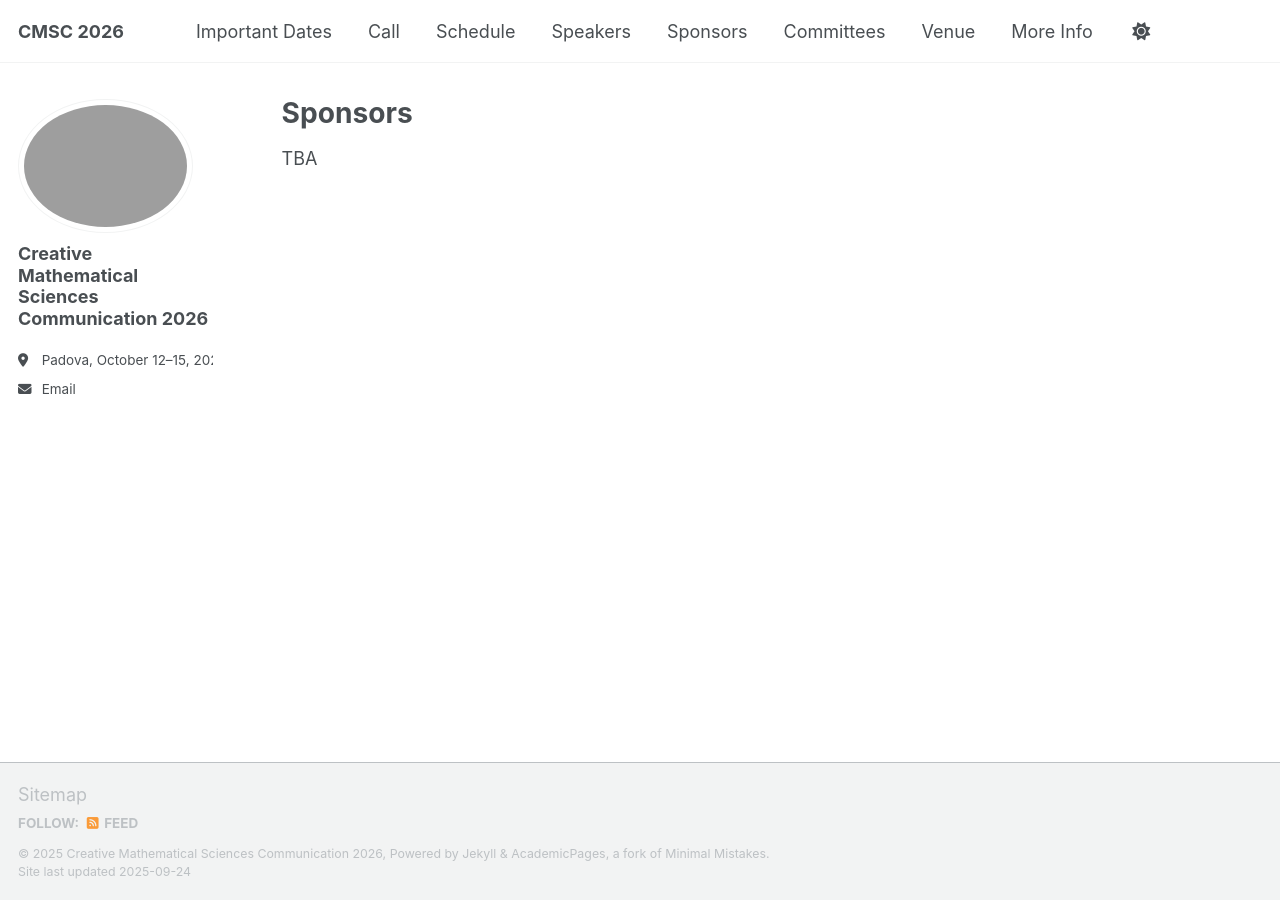
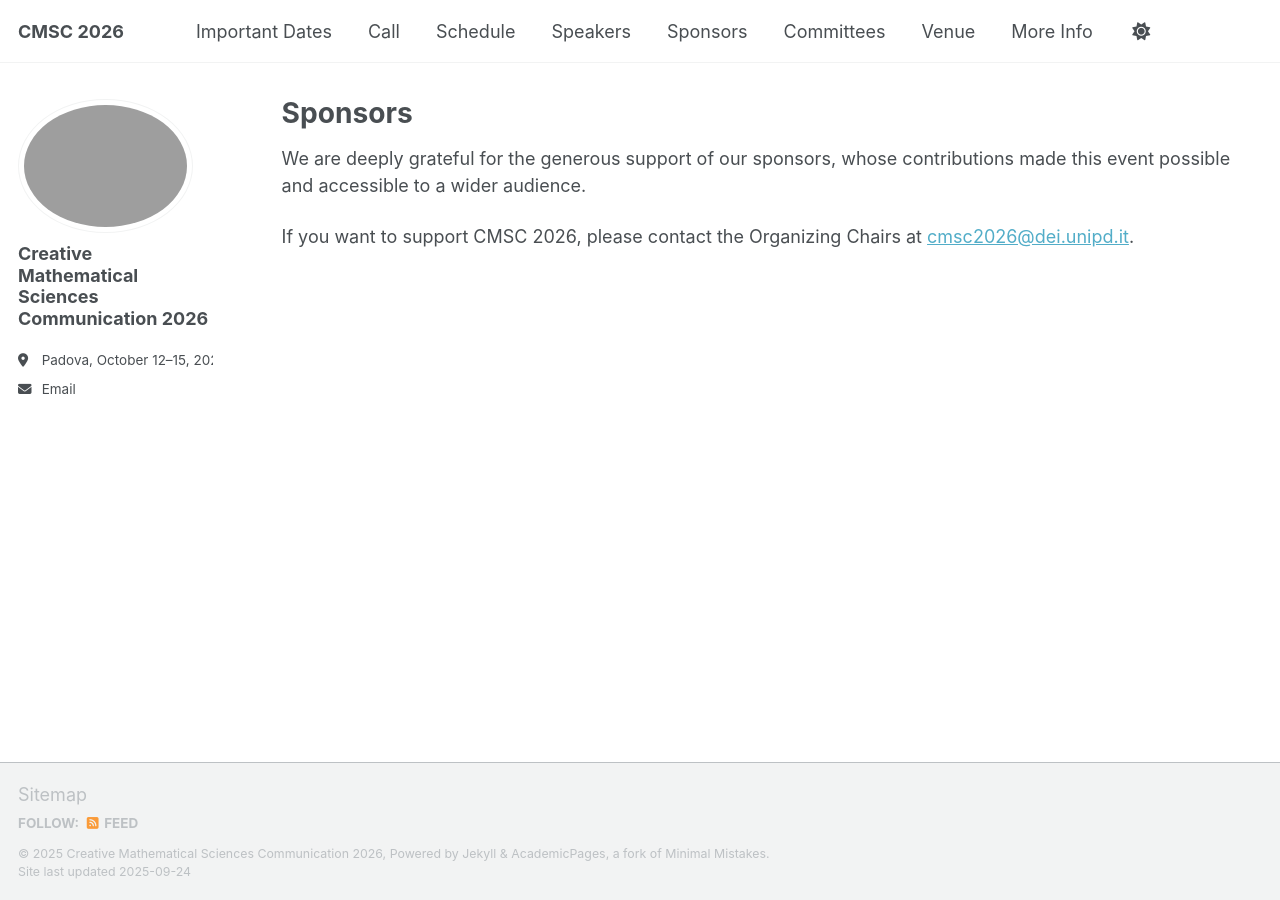
Before and after one commit to CMSC2026/cmsc2026.github.io, a Jekyll site: the page built from _pages/sponsors.md, in a window 1280 px wide. Built offline with Jekyll 4.4.1, drawn with Linux system fonts in a browser that asks for light colours; a script that is not in the unit is left out.

Commit message:
updated pages replacing TBA

```diff
--- a/_pages/sponsors.md
+++ b/_pages/sponsors.md
@@ -5,4 +5,6 @@ permalink: /sponsors/
 author_profile: true
 ---
 
-TBA
+We are deeply grateful for the generous support of our sponsors, whose contributions made this event possible and accessible to a wider audience.
+
+If you want to support CMSC 2026, please contact the Organizing Chairs at [cmsc2026@dei.unipd.it](mailto:cmsc2026@dei.unipd.it).
```
Also changed, not shown: _pages/about.md (+1 -1 lines), _pages/call.md (+0 -4 lines), _pages/dates.md (+1 -1 lines), _pages/schedule.md (+1 -1 lines), _pages/speakers.md (+1 -1 lines).
